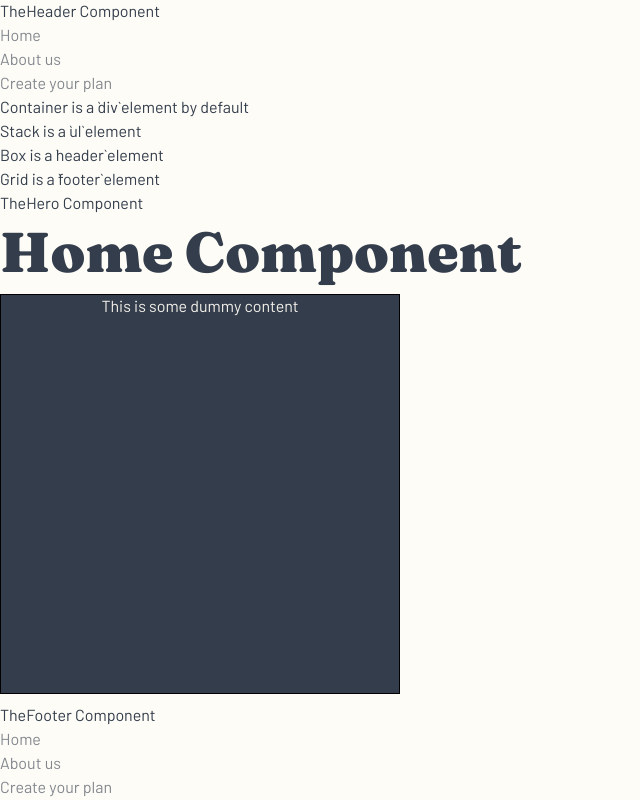
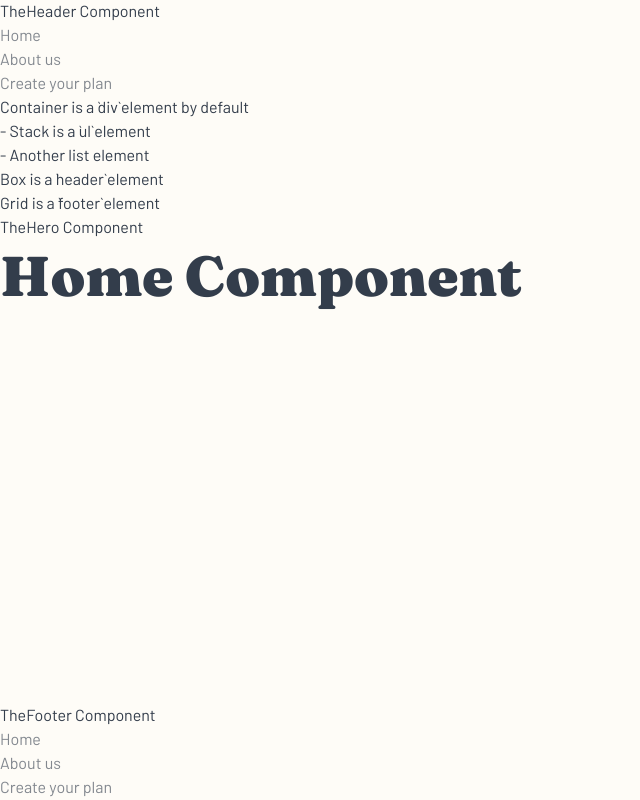
Before and after one commit to CHR-onicles/fm-challenge-coffeeroasters, a React (Create React App) app: page / in a window 1280 px wide. Shown: the whole page, without its empty margins (0-640 px from the left). Built offline with nearby package versions, Linux system fonts and the light colour scheme.

Commit message:
Refactored BaseUtiliy component

```diff
--- a/src/App.tsx
+++ b/src/App.tsx
@@ -14,7 +14,8 @@ function App() {
       </BaseUtility>
 
       <BaseUtility className="stack | text-color-dark" elemType="ul">
-        <li>Stack is a `ul` element</li>
+        <li>- Stack is a `ul` element</li>
+        <li>- Another list element</li>
       </BaseUtility>
 
       <BaseUtility className="box | text-color-dark" elemType="header">
--- a/src/components/layout/BaseUtility/BaseUtility.tsx
+++ b/src/components/layout/BaseUtility/BaseUtility.tsx
@@ -1,4 +1,4 @@
-import { Fragment, ReactNode } from 'react';
+import { Fragment, ReactNode, createElement, DOMElement, useState, useEffect, DOMAttributes } from 'react';
 
 type ElemType = 'div' | 'ul' | 'header' | 'footer';
 
@@ -9,36 +9,22 @@ interface BaseUtilityProps {
 }
 
 const BaseUtility = ({ className, elemType = 'div', children }: BaseUtilityProps) => {
+  const [componentRootElem, setComponentRootElem] = useState<DOMElement<DOMAttributes<Element>, Element>>();
+
+  const handleRenderRootElem = (element: string, className: string, children: ReactNode): DOMElement<DOMAttributes<Element>, Element> => {
+    return createElement(element, { className, children });
+  }
+
+  useEffect(() => {
+    const elem = handleRenderRootElem(elemType, className, children);
+
+    setComponentRootElem(elem);
+  }, [elemType, className, children]);
+
   return (
     <Fragment>
       {
-        elemType === 'div' ? (
-          <div className={ className }>{ children }</div>
-        ) : null
-      }
-
-      {
-        elemType === 'ul' ? (
-          <ul className={ className }>
-            { children }
-          </ul>
-        ) : null
-      }
-
-      {
-        elemType === 'header' ? (
-          <header className={ className }>
-            { children }
-          </header>
-        ) : null
-      }
-
-      {
-        elemType === 'footer' ? (
-          <footer className={ className }>
-            { children }
-          </footer>
-        ) : null
+        componentRootElem
       }
     </Fragment>
   );
--- a/src/views/Home/Home.tsx
+++ b/src/views/Home/Home.tsx
@@ -6,10 +6,6 @@ const Home = () => {
       <TheHero />
 
       <h2>Home Component</h2>
-
-      <div className="bg-dark-color-2" style={ { width: '400px', height: '400px', border: '1px solid #000000' } }>
-        <p className="text-align-center | text-neutral-color-2">This is some dummy content</p>
-      </div>
     </main>
   );
 };
```
